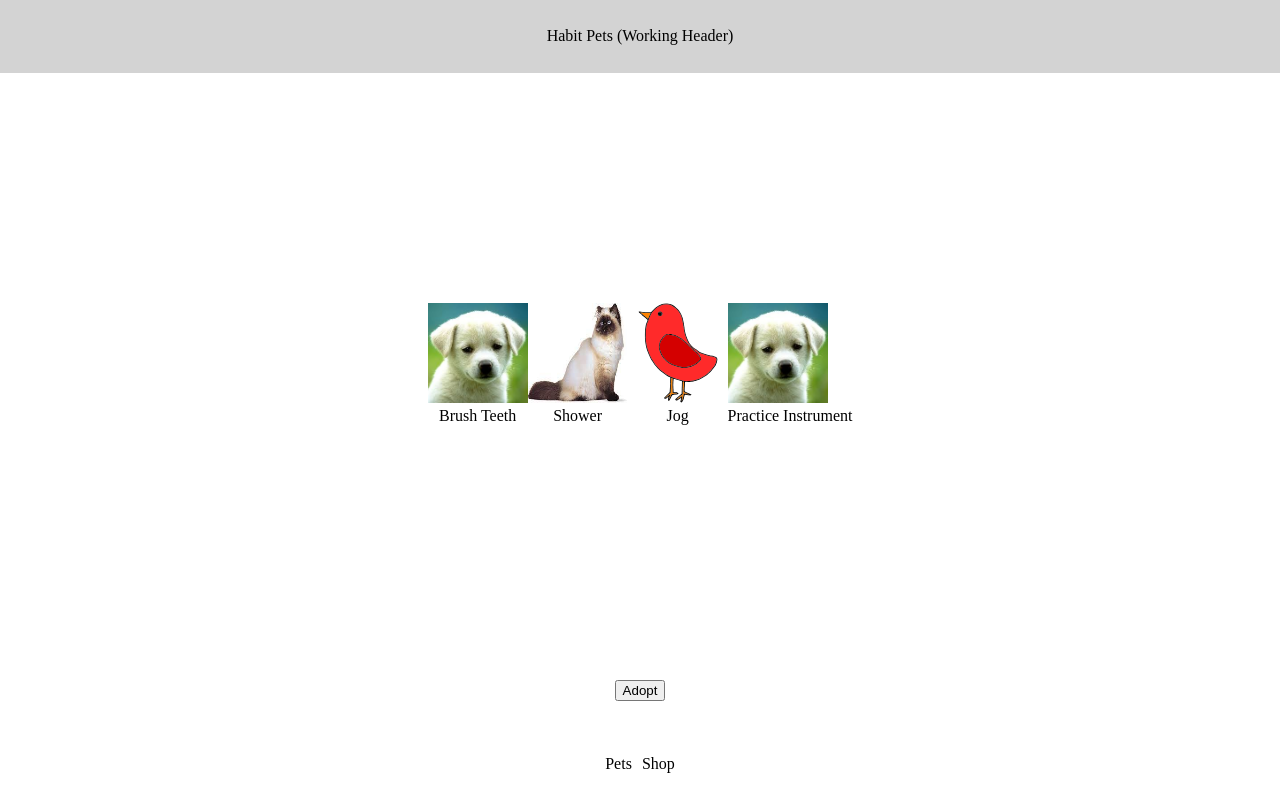
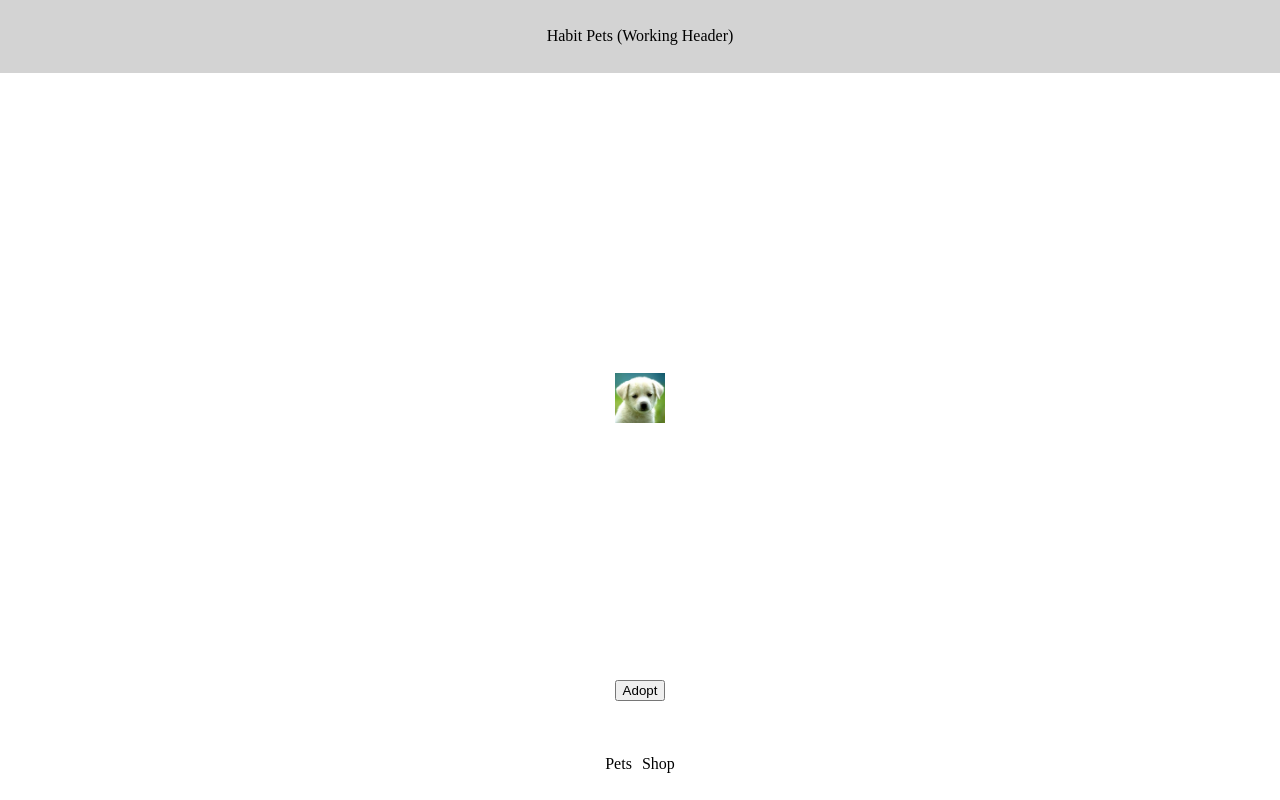
Before and after one commit to TheVanadium/habit-app, a Vue app: page / in a window 1280 px wide. Built offline with nearby package versions, Linux system fonts and the light colour scheme.

Commit message:
feat: pets move on hover

```diff
--- a/src/App.vue
+++ b/src/App.vue
@@ -90,8 +90,6 @@ time, mark, audio, video {
 .page {
   flex: 8;
   display: none;
-  justify-content: center;
-  align-items: center;
 }
 #adopt-button {
   flex: 1;
--- a/src/components/HabitPet.vue
+++ b/src/components/HabitPet.vue
@@ -4,6 +4,7 @@ export default {
     props : {
         species : String,
         habit : String,
+        id : Number,
     },
     data () {
         return {
@@ -22,7 +23,27 @@ export default {
             } else {
                 this.petImageInfo.src = "/src/assets/habit_" + this.species + "_dirty.jpg"
             }
-        }
+        },
+        petMoveRandom() {
+            let petMoved=false;
+            var pet = document.getElementById(this.id);
+            var rect = pet.getBoundingClientRect();
+            var currentX = rect.left;
+            var currentY = rect.top;
+
+            // translate with transition only if the pet is not out of the screen, otherwise reroll and try again
+            while(!petMoved) {
+                // randomly generate x and y
+                var x = Math.floor(Math.random() * 100) - 50;
+                var y = Math.floor(Math.random() * 100) - 50;
+                console.log("Move attempt: " + x + ", " + y);
+                if (currentX + x > 0 && currentX + x < window.innerWidth - 50 && currentY + y > 0 && currentY + y < window.innerHeight - 50) {
+                    pet.style.transform = "translate(" + x + "px, " + y + "px)";
+                    pet.style.transition = "transform 1s";
+                    petMoved = true;
+                }
+            }
+        },
     },
     computed: {
         petInfo() {
@@ -50,16 +71,15 @@ export default {
 </script>
 
 <template>
-    <div class="habit-pet">
-        <img v-on:click="togglePetGroomState()" :src="petImageInfo.src" :alt="petImageInfo.alt">
-        <p class="habit-description"> {{ habit }} </p>
+    <div class="habit-pet" :id="this.id">
+        <img v-on:click="togglePetGroomState()" v-on:mouseenter="petMoveRandom()" :src="petImageInfo.src" :alt="petImageInfo.alt">
     </div>
 </template>
 
 <style>
 .habit-pet img {
-    width: 100px;
-    height: 100px;
+    width: 50px;
+    height: 50px;
 }
 .habit-description {
     text-align: center;
--- a/src/components/PetPlace.vue
+++ b/src/components/PetPlace.vue
@@ -20,6 +20,15 @@ export default {
 </script>
 <template>
     <div id="pet-place">
-        <HabitPet v-for="pet in this.pets" :key="pet.id" :species="pet.species" :habit="pet.habit"></HabitPet>
+        <HabitPet v-for="pet in this.pets" :key="pet.id" :species="pet.species" :habit="pet.habit" :id="pet.id" class="habit-pet"></HabitPet>
     </div>
 </template>
+<style>
+/* center habit pets using top and left*/
+.habit-pet {
+    position: absolute;
+    top: 50%;
+    left: 50%;
+    transform: translate(-50%, -50%);
+}
+</style>
```
